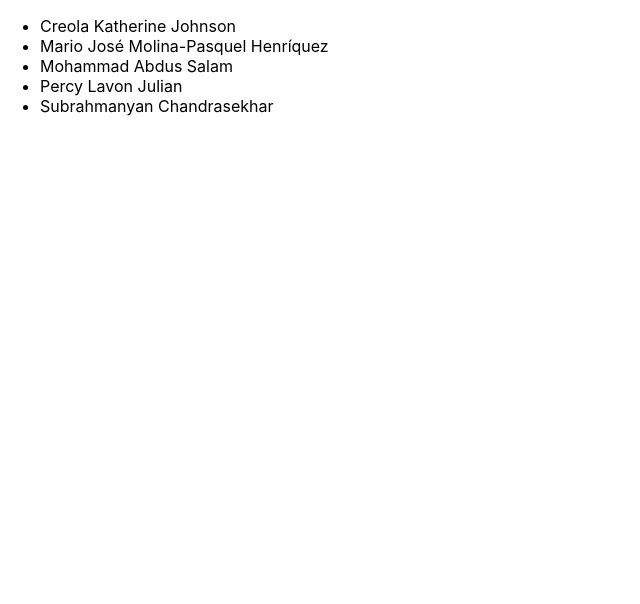
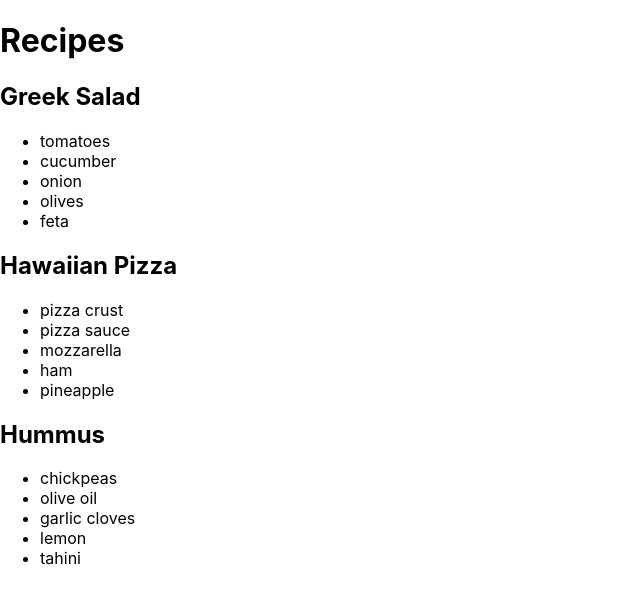
Before and after one commit to fymello-note/LearnReact, a React (Create React App) app: page / in a window 1280 px wide. Shown: the top 604 px of the page, without its empty margins (0-640 px from the left). Built offline with nearby package versions, Linux system fonts and the light colour scheme.

Commit message:
feat: iteration over list

```diff
--- /dev/null
+++ b/src/Exercises/IterationOverList/App2.js
@@ -0,0 +1,22 @@
+import { Fragment } from 'react/jsx-runtime';
+import { recipes } from './data';
+
+function listIng(ing) {
+    return (ing.map((ing, index) => <li key={index}>{ing}</li>))
+}
+
+export default function RecipeList() {
+    const listItem = recipes.map((list, index) =>
+        <Fragment key={list.id}>
+            <h2>{list.name}</h2>
+            <ul>{listIng(list.ingredients)}</ul>
+        </Fragment>
+    )
+
+  return (
+    <div>
+      <h1>Recipes</h1>
+        {listItem}
+    </div>
+  );
+}
--- /dev/null
+++ b/src/Exercises/IterationOverList/data.js
@@ -0,0 +1,13 @@
+export const recipes = [{
+  id: 'greek-salad',
+  name: 'Greek Salad',
+  ingredients: ['tomatoes', 'cucumber', 'onion', 'olives', 'feta']
+}, {
+  id: 'hawaiian-pizza',
+  name: 'Hawaiian Pizza',
+  ingredients: ['pizza crust', 'pizza sauce', 'mozzarella', 'ham', 'pineapple']
+}, {
+  id: 'hummus',
+  name: 'Hummus',
+  ingredients: ['chickpeas', 'olive oil', 'garlic cloves', 'lemon', 'tahini']
+}];
--- a/src/index.js
+++ b/src/index.js
@@ -1,8 +1,8 @@
 import React from 'react';
 import ReactDOM from 'react-dom/client';
 import './index.css';
-import App from './App';
-// import App  from './Exercises/CondRendering/App3';
+// import App from './App';
+import App  from './Exercises/IterationOverList/App2';
 import reportWebVitals from './reportWebVitals';
 
 const root = ReactDOM.createRoot(document.getElementById('root'));
```
Also changed, not shown: src/Exercises/IterationOverList/App.js (added, +42 -0 lines).
